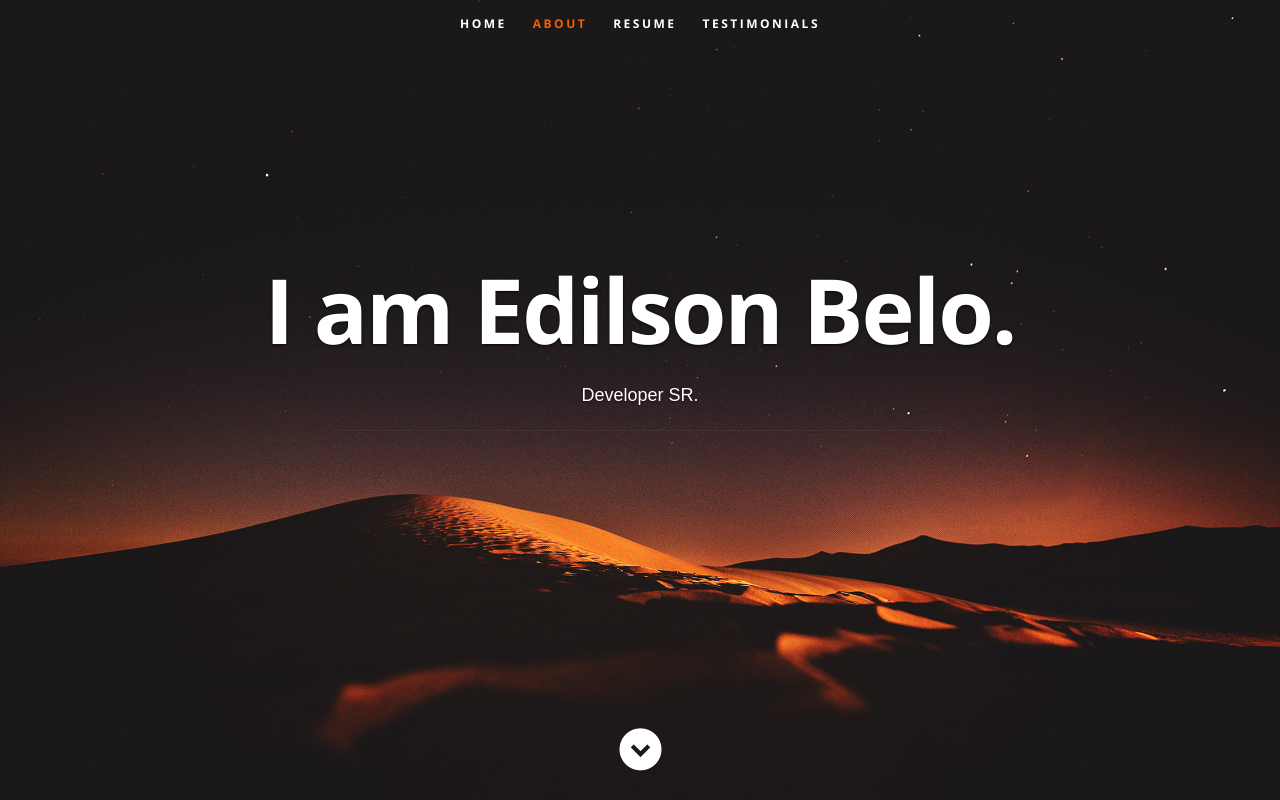
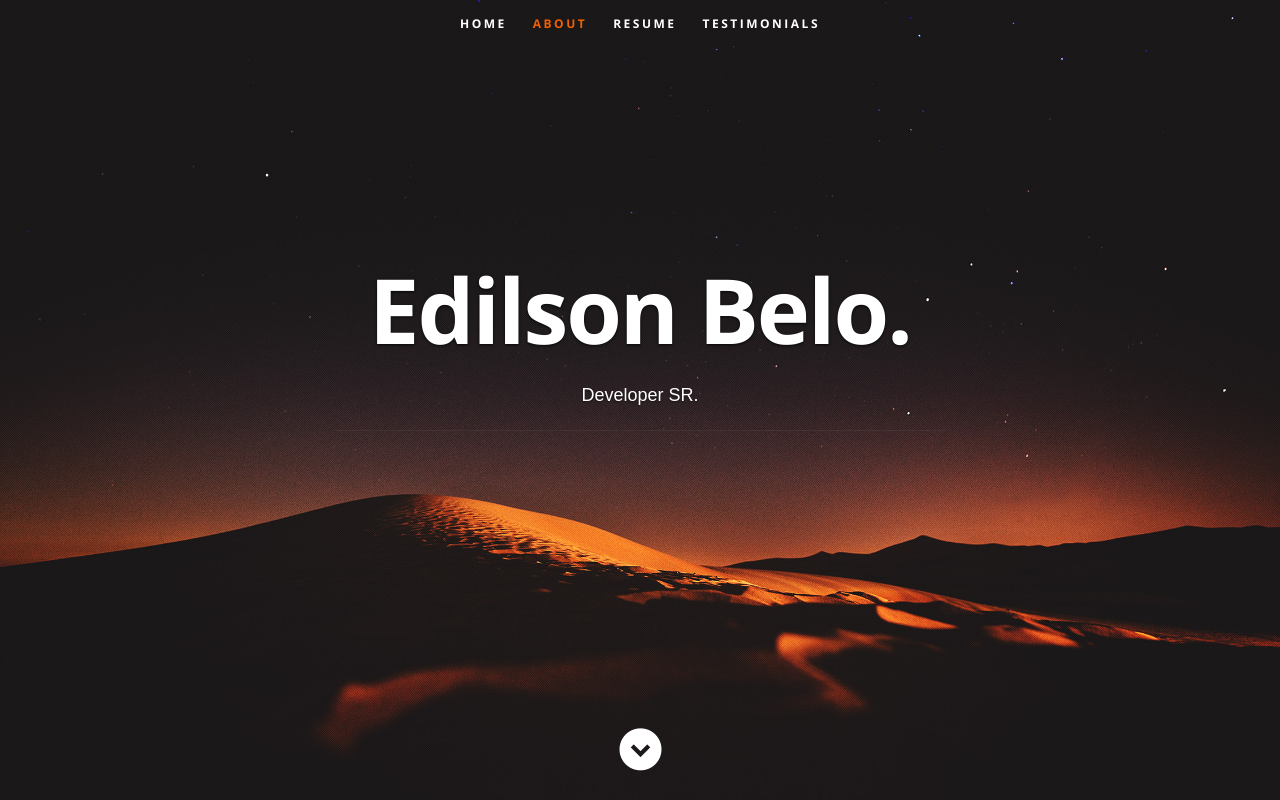
Before and after one commit to belo355/react-aboutme, a React (Create React App) app: page / in a window 1280 px wide. Shown: the top 800 px of the page. Built offline with nearby package versions, Linux system fonts and the light colour scheme.

Commit message:
fix land page

```diff
--- a/src/components/Header.js
+++ b/src/components/Header.js
@@ -18,7 +18,7 @@
 
          <div className="row banner">
             <div className="banner-text">
-               <h1 className="responsive-headline">I am {resumeData.name}.</h1>
+               <h1 className="responsive-headline">{resumeData.name}.</h1>
                <h3 style={{color:'#fff', fontFamily:'sans-serif '}}> {resumeData.role}.{resumeData.roleDescription}
                </h3>
                <hr/>
```
